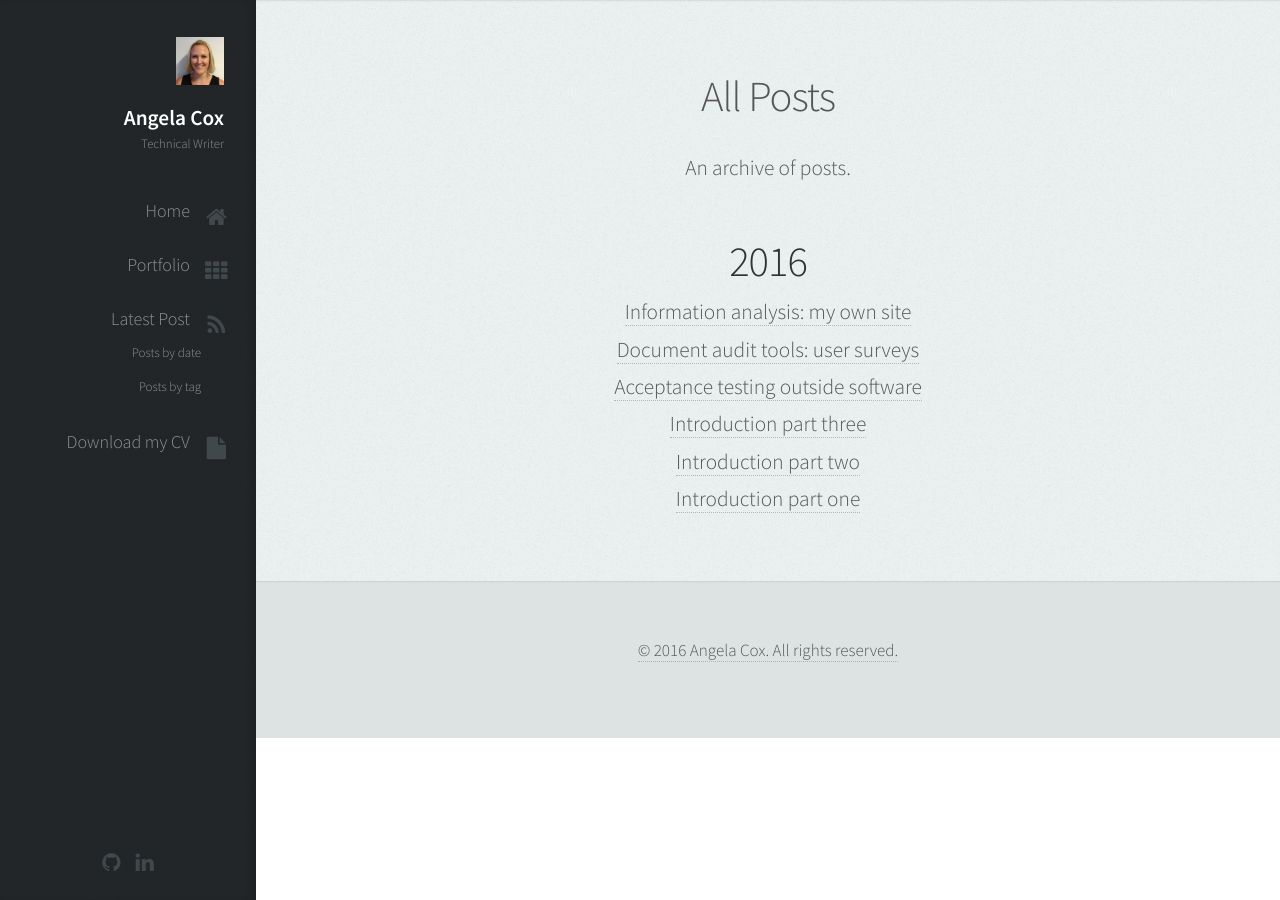
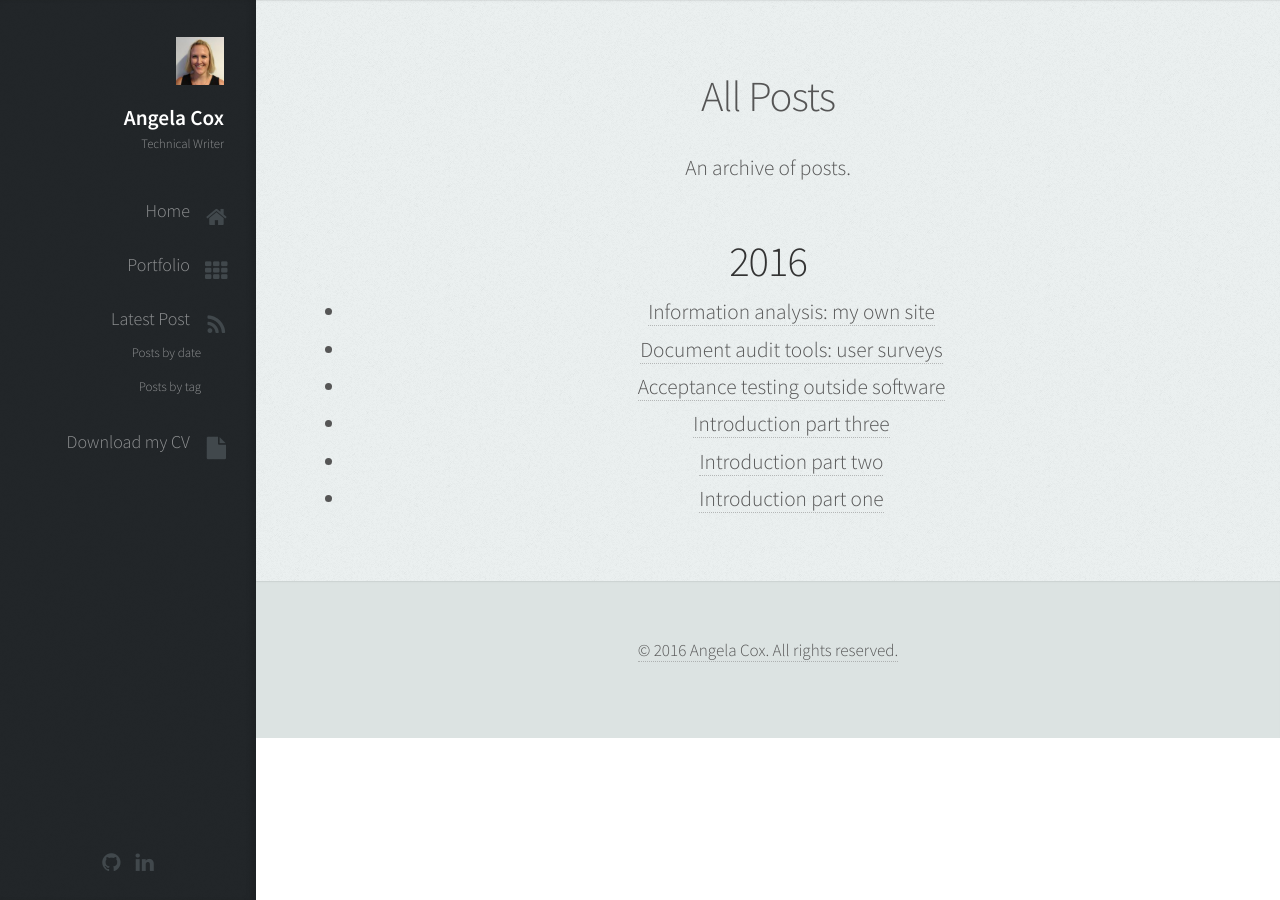
Before and after one commit to AngelaCox/UX-Portfolio, a Jekyll site: the page built from posts.html, in a window 1280 px wide. Built offline with Jekyll 4.4.1, drawn with Linux system fonts in a browser that asks for light colours.

Commit message:
#19 Added bullets style for posts

```diff
--- a/assets/css/main.css
+++ b/assets/css/main.css
@@ -2201,6 +2201,12 @@
 				margin-left: 5%;
 				list-style-type: disc;
 			}
+
+			.post ul li {
+				margin-left: 5%;
+				list-style-type: disc;
+			}
+
 
 			#main > section.four {
 				background-color: #e8edec;
```
